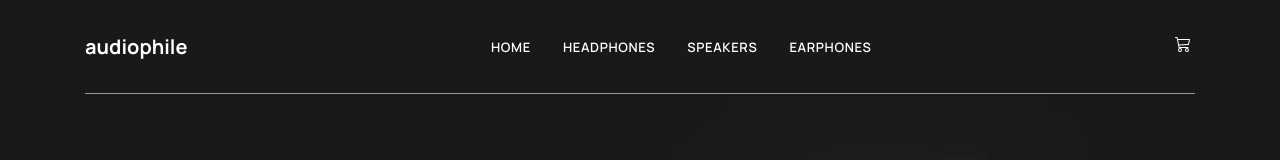
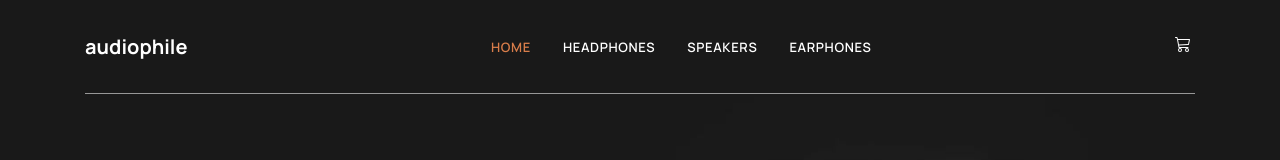
Before and after one commit to mrvicthor/audiophile-ecommerce, a Next.js app: page / in a window 1280 px wide. Shown: the top 160 px of the page. Built offline with nearby package versions, Linux system fonts and the light colour scheme.

Commit message:
more changes

```diff
--- a/components/header/index.tsx
+++ b/components/header/index.tsx
@@ -29,7 +29,7 @@ const Header = () => {
             id="primary__nav"
             data-visible={showNav ? "true" : "false"}
           >
-            <li className="text-xl font-semibold uppercase tracking-wider text-black lg:text-white lg:text-[0.81rem] hover:text-[#d87d4a] cursor-pointer">
+            <li className="active text-xl font-semibold uppercase tracking-wider text-black lg:text-white lg:text-[0.81rem] hover:text-[#d87d4a] cursor-pointer">
               home
             </li>
             <li className="text-xl font-semibold uppercase tracking-wider text-black lg:text-white lg:text-[0.81rem] hover:text-[#d87d4a] cursor-pointer">
--- a/styles/globals.css
+++ b/styles/globals.css
@@ -38,10 +38,13 @@
 
     gap: 2rem;
     padding: 4rem;
-    transform: translateY(-120%);
-    transition: transform 500ms ease-in;
+    transform: translateY(-138%);
+    transition: transform 700ms ease-in-out;
   }
 
+  .primary__nav > *.active {
+    color: #d87d4a;
+  }
   .primary__nav[data-visible="true"] {
     transform: translateY(0);
   }
@@ -50,9 +53,6 @@
   }
 
   @media (min-width: 768px) and (min-width: 428px) {
-    .primary__nav {
-      transform: translateY(-138%);
-    }
     .banner {
       background-position: center 82%;
     }
```
